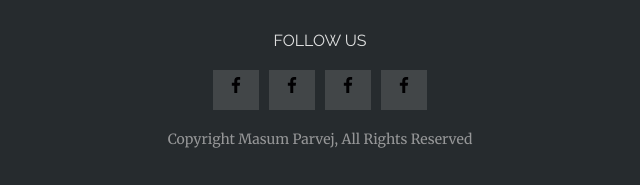
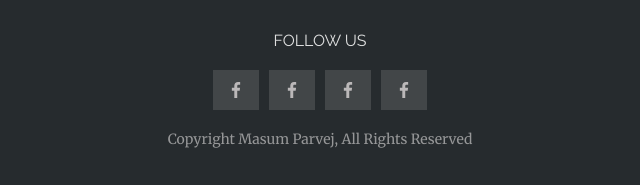
Before and after one commit to antonzubar/grid, a plain HTML site: page index.html in a window 1280 px wide. Shown: the part 8019-8204 px from the top of the page, 320-960 px from the left. Drawn offline with Linux system fonts and the light colour scheme.

Commit message:
polish a bit

```diff
--- a/index.html
+++ b/index.html
@@ -205,7 +205,7 @@
                      width="16px" height="30px"
                      viewBox="0 0 155.139 155.139" style="enable-background:new 0 0 155.139 155.139;" xml:space="preserve">
                 <g>
-                    <path id="f_1_" style="fill:#010002;" d="M89.584,155.139V84.378h23.742l3.562-27.585H89.584V39.184
+                    <path id="f_1_" d="M89.584,155.139V84.378h23.742l3.562-27.585H89.584V39.184
                         c0-7.984,2.208-13.425,13.67-13.425l14.595-0.006V1.08C115.325,0.752,106.661,0,96.577,0C75.52,0,61.104,12.853,61.104,36.452
                         v20.341H37.29v27.585h23.814v70.761H89.584z"/>
                 </g>
@@ -246,7 +246,7 @@
                      width="16px" height="30px"
                      viewBox="0 0 155.139 155.139" style="enable-background:new 0 0 155.139 155.139;" xml:space="preserve">
                 <g>
-                    <path id="f_1_" style="fill:#010002;" d="M89.584,155.139V84.378h23.742l3.562-27.585H89.584V39.184
+                    <path id="f_1_" d="M89.584,155.139V84.378h23.742l3.562-27.585H89.584V39.184
                         c0-7.984,2.208-13.425,13.67-13.425l14.595-0.006V1.08C115.325,0.752,106.661,0,96.577,0C75.52,0,61.104,12.853,61.104,36.452
                         v20.341H37.29v27.585h23.814v70.761H89.584z"/>
                 </g>
@@ -287,7 +287,7 @@
                      width="16px" height="30px"
                      viewBox="0 0 155.139 155.139" style="enable-background:new 0 0 155.139 155.139;" xml:space="preserve">
                 <g>
-                    <path id="f_1_" style="fill:#010002;" d="M89.584,155.139V84.378h23.742l3.562-27.585H89.584V39.184
+                    <path id="f_1_" d="M89.584,155.139V84.378h23.742l3.562-27.585H89.584V39.184
                         c0-7.984,2.208-13.425,13.67-13.425l14.595-0.006V1.08C115.325,0.752,106.661,0,96.577,0C75.52,0,61.104,12.853,61.104,36.452
                         v20.341H37.29v27.585h23.814v70.761H89.584z"/>
                 </g>
@@ -328,7 +328,7 @@
                      width="16px" height="30px"
                      viewBox="0 0 155.139 155.139" style="enable-background:new 0 0 155.139 155.139;" xml:space="preserve">
                 <g>
-                    <path id="f_1_" style="fill:#010002;" d="M89.584,155.139V84.378h23.742l3.562-27.585H89.584V39.184
+                    <path id="f_1_" d="M89.584,155.139V84.378h23.742l3.562-27.585H89.584V39.184
                         c0-7.984,2.208-13.425,13.67-13.425l14.595-0.006V1.08C115.325,0.752,106.661,0,96.577,0C75.52,0,61.104,12.853,61.104,36.452
                         v20.341H37.29v27.585h23.814v70.761H89.584z"/>
                 </g>
--- a/style.css
+++ b/style.css
@@ -385,6 +385,20 @@ form button {
     display: inline-block;
     width: 46px;
     height: 40px;
+    box-sizing: border-box;
+    padding-top: 5px;
+}
+
+.social-icons-holder:hover {
+    background-color: #6eeee4;
+}
+
+.social-icons-holder svg {
+    fill: #bbb8b9;
+}
+
+.social-icons-holder:hover svg {
+    fill: black;
 }
 
 #footer .container span:first-of-type {
```
